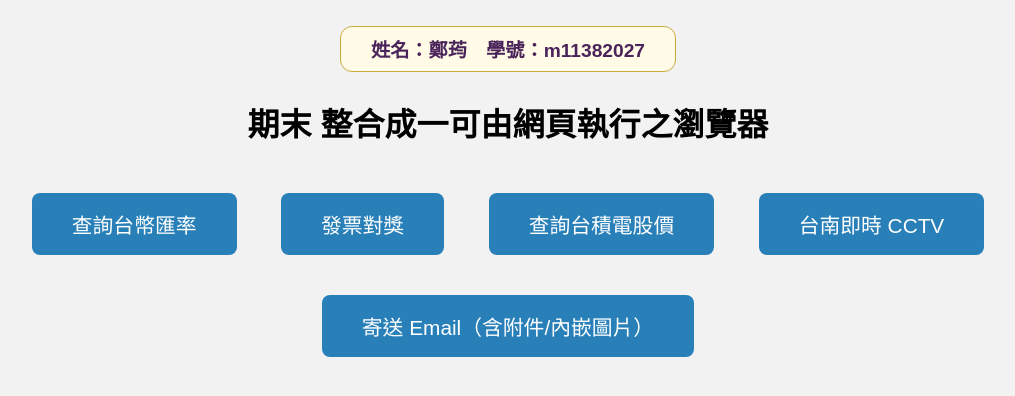
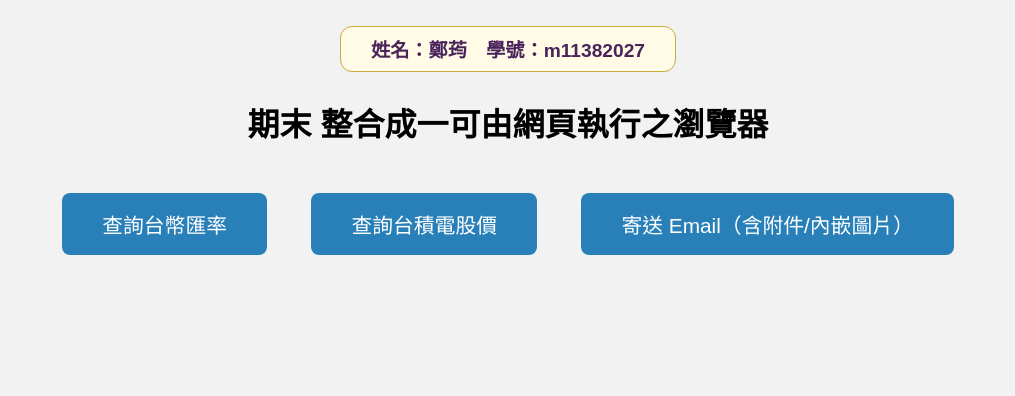
Before and after one commit to fwwwtw/final, a Flask app: page / in a window 1280 px wide. Shown: the top 396 px of the page, without its empty margins (132-1147 px from the left). Run offline with Flask 3, Linux system fonts and the light colour scheme.

Commit message:
index.html

```diff
--- a/templates/index.html
+++ b/templates/index.html
@@ -29,9 +29,9 @@
     <h1>期末 整合成一可由網頁執行之瀏覽器</h1>
     <form method="post">
         <button name="action" value="currency" class="menu-btn">查詢台幣匯率</button>
-        <button name="action" value="invoice" class="menu-btn">發票對獎</button>
+
         <button name="action" value="tsmc" class="menu-btn">查詢台積電股價</button>
-        <button name="action" value="cctv" class="menu-btn">台南即時 CCTV</button>
+
         <button name="action" value="mail" class="menu-btn">寄送 Email（含附件/內嵌圖片）</button>
     </form>
     {% if output %}
```
